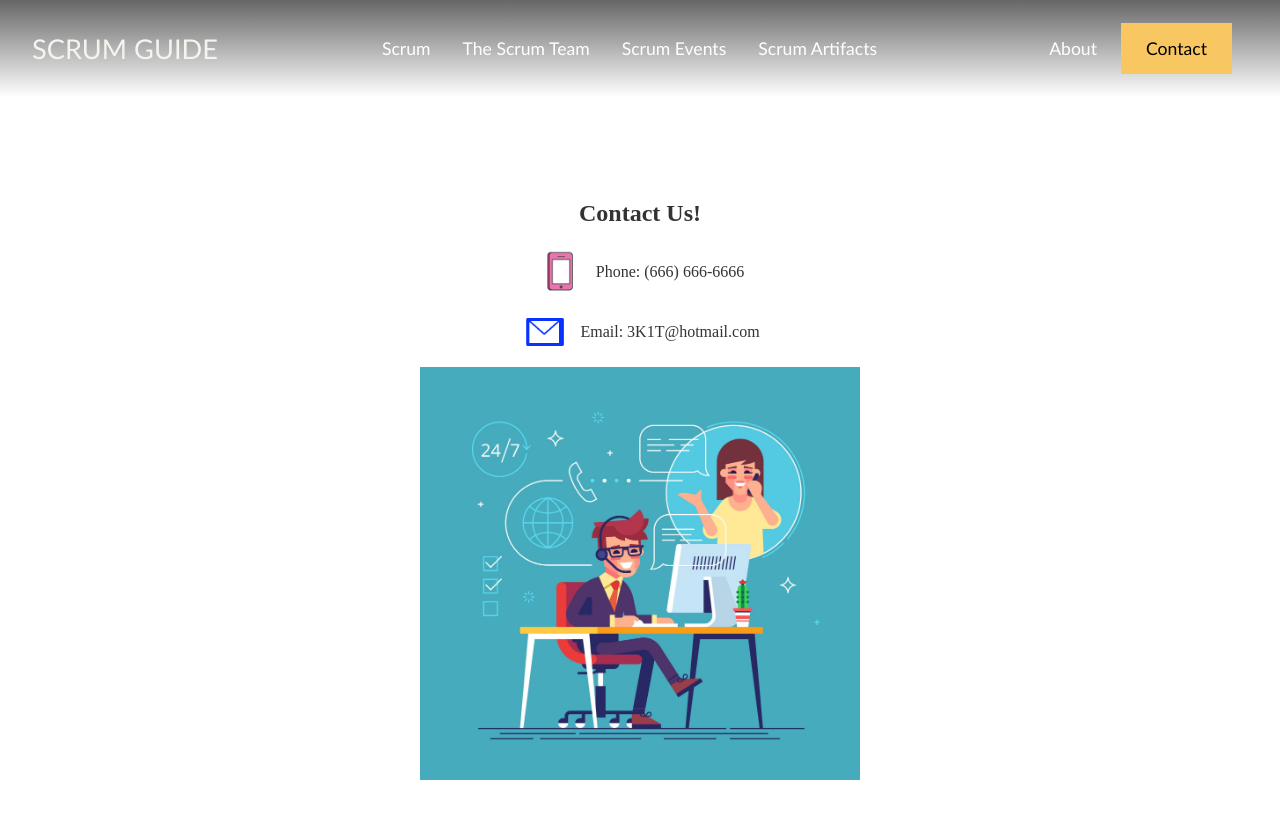
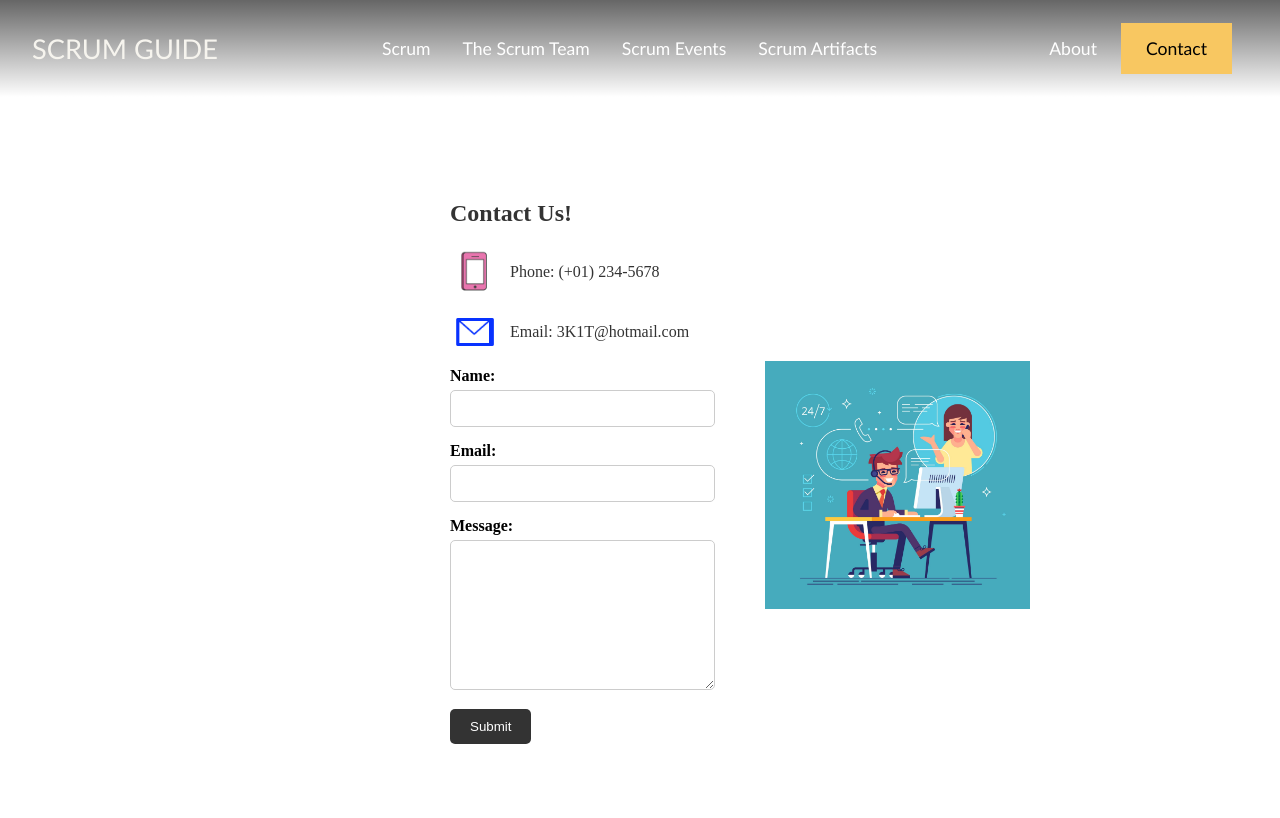
Before and after one commit to Diyako-Qadri/Scrum-Guide-3K1T, a React (Vite) app: page /contact in a window 1280 px wide. Shown: the top 818 px of the page. Built offline with nearby package versions, Linux system fonts and the light colour scheme.

Commit message:
added contactform and polished the contact

```diff
--- a/package.json
+++ b/package.json
@@ -13,7 +13,7 @@
     "framer-motion": "^11.1.7",
     "react": "^18.2.0",
     "react-dom": "^18.2.0",
-    "react-icons": "^5.2.0",
+    "react-icons": "^5.2.1",
     "react-router-dom": "^6.23.0"
   },
   "devDependencies": {
--- /dev/null
+++ b/src/component/ContactForm/ContactForm.jsx
@@ -0,0 +1,63 @@
+import React, { useState } from 'react';
+
+const ContactForm = () => {
+    const [formData, setFormData] = useState({
+        name: '',
+        email: '',
+        message: ''
+    });
+
+    const handleChange = (e) => {
+        const { name, value} = e.target;
+        setFormData({
+            ...formData,
+            [name]: value
+        });
+    };
+
+    const handleSubmit = (e) => {
+        e.preventDefault();
+        setFormData({
+            name:'',
+            email:'',
+            message:''
+        });
+    };
+
+    return (
+        <form onSubmit={handleSubmit}>
+            <div>
+                <label>Name:</label>
+                <input
+                type="text"
+                name='name'
+                value={formData.name}
+                onChange={handleChange}
+                required
+                />
+            </div>
+            <div>
+                <label>Email:</label>
+                <input
+                type="email"
+                name='email'
+                value={formData.email}
+                onChange={handleChange}
+                required
+                />
+            </div>
+            <div>
+                <label>Message:</label>
+                <textarea
+                name="message"
+                value={formData.message}
+                onChange={handleChange}
+                required
+                ></textarea>
+            </div>
+            <button type="Submit">Submit</button>
+        </form>
+    );
+};
+
+export default ContactForm;
--- a/src/pages/Contact/Contact.module.css
+++ b/src/pages/Contact/Contact.module.css
@@ -1,8 +1,15 @@
 .contactPage {
+    margin-left: 400px;
+    margin-top: 150px;
     display: flex;
-    flex-direction: column;
+    justify-content: space-between;
     align-items: center;
-    padding: 200px;
+    padding: 50px;
+}
+
+.contactContent {
+    flex: 1;
+    margin-right: 50px;
 }
 
 .contactHeader {
@@ -12,20 +19,6 @@
 .contactHeader h2 {
     font-size: 24px;
     color: #333;
-}
-
-.contactContent {
-    display: flex;
-    flex-direction: row;
-    justify-content: space-between;
-    align-items: flex-start;
-    width: 100%;
-}
-
-.contactDetails {
-    display: flex;
-    flex-direction: column;
-    align-items: flex-start;
 }
 
 .contactInfo,
@@ -45,41 +38,74 @@ span {
     color: #333;
 }
 
+.contactForm {
+    margin-top: 20px;
+}
+
+.contactForm {
+    width: 100%;
+    max-width: 400px;
+    margin-top: 10px;
+    margin-bottom: 30px;
+}
+
+.contactForm label {
+    display: block;
+    margin-bottom: 5px;
+    font-weight: bold;
+}
+
+.contactForm input,
+.contactForm textarea {
+    width: 100%;
+    padding: 10px;
+    margin-bottom: 15px;
+    border: 1px solid #ccc;
+    border-radius: 5px;
+}
+
+.contactForm textarea {
+    height: 150px;
+}
+
+.contactForm button {
+    background-color: #333;
+    color: #fff;
+    border: none;
+    padding: 10px 20px;
+    border-radius: 5px;
+    cursor: pointer;
+    transition: background-color 0.3s ease;
+}
+
+.contactForm button:hover {
+    background-color: #555;
+}
+
 .contactImage {
     flex: 1;
+    margin-right: 200px;
 }
 
 .contactImage img {
-    max-width: 50%;
+    max-width: 100%;
     height: auto;
-    display: block;
-    margin: 0 auto;
 }
 
 @media only screen and (max-width: 768px) {
     .contactPage {
-        padding: 10px;
-        margin-top: 200px;
-    }
-
-    .contactHeader h2 {
-        font-size: 20px;
+        flex-direction: column;
+        align-items: center;
+        padding: 20px;
+        margin-left: 20px;
     }
 
     .contactContent {
-        flex-direction: column;
-    }
-
-    .contactDetails {
-        align-items: center;
-    }
-
-    .icon {
-        width: 40px;
+        margin-right: 0;
+        margin-bottom: 20px;
     }
 
     .contactImage {
-        width: 100%;
-        height: auto;
+        display: none;
     }
 }
--- a/src/pages/Contact/index.jsx
+++ b/src/pages/Contact/index.jsx
@@ -2,20 +2,26 @@ import styles from './Contact.module.css'
 import phoneIcon from '../../assets/phone.png';
 import emailIcon from '../../assets/mail.png';
 import contactImage from '../../assets/contact.png';
+import ContactForm from '../../component/ContactForm/ContactForm.jsx';
 
 const Contact = () => {
     return (
 <section className={styles.contactPage}>
+    <div className={styles.contactContent}>
         <div className={styles.contactHeader}>
             <h2>Contact Us!</h2>
         </div>
         <div className={styles.contactInfo}>
             <img src={phoneIcon} alt="Phone Icon" className={styles.icon} />
-               <span>Phone: (666) 666-6666</span>
+            <span>Phone: (+01) 234-5678</span>
         </div>
         <div className={styles.contactDetail}>
             <img src={emailIcon} alt="Email Icon" className={styles.icon} />
             <span>Email: 3K1T@hotmail.com</span>
+        </div>
+        <div className={styles.contactForm}>
+            <ContactForm />
+        </div>
     </div>
     <div className={styles.contactImage}>
         <img src={contactImage} alt="Contact Image" />
```
Also changed, not shown: 1 other file (tests, documents, lock files or other folders). Lines whose indentation alone changed are shown as unchanged.
